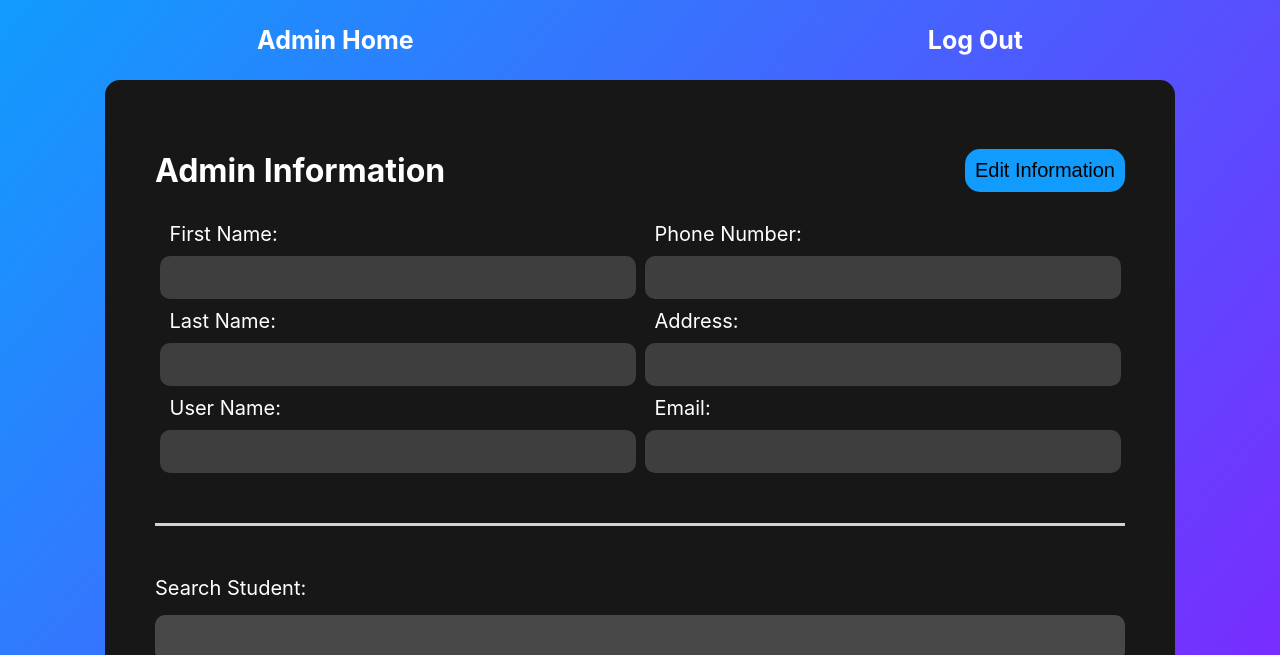
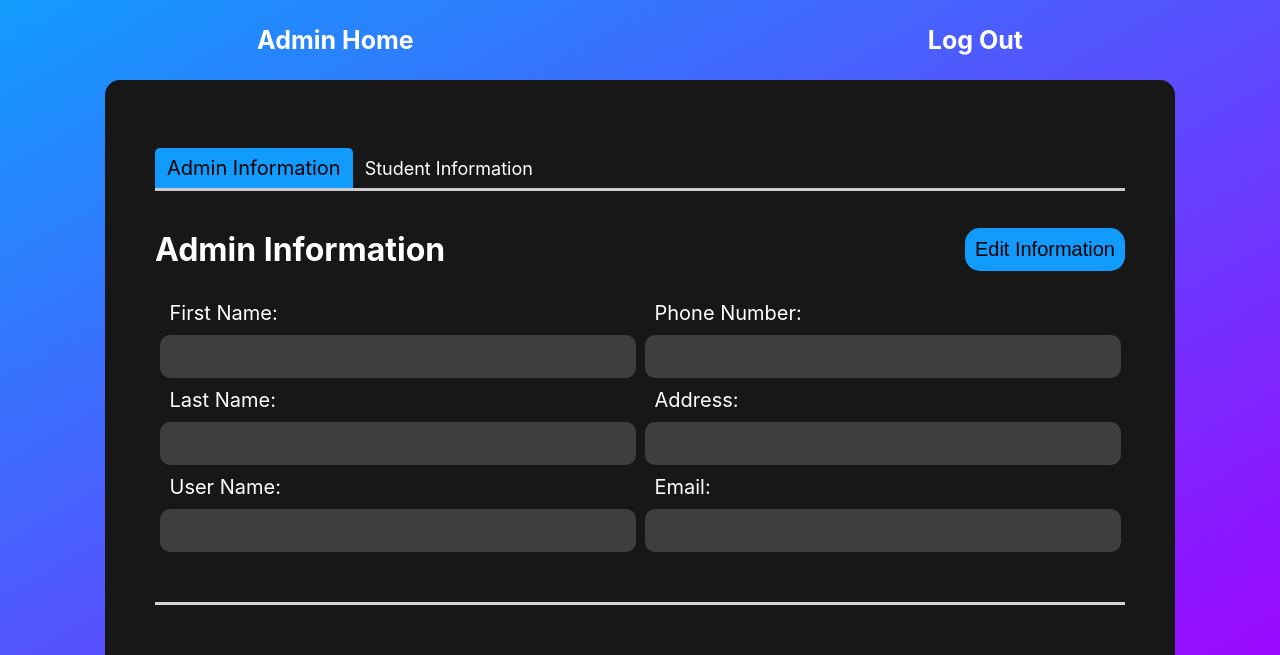
Before and after one commit to keltonlee7536/capstoneII, a React app in the folder client/: page /AdminPage in a window 1280 px wide. Shown: the top 655 px of the page. Built offline with nearby package versions, Linux system fonts and the light colour scheme.

Commit message:
working tabs for admin page

```diff
--- a/client/src/AdminPage.js
+++ b/client/src/AdminPage.js
@@ -2,6 +2,7 @@ import React from "react";
 import './css/style.css';
 import { Link } from "react-router-dom";
 import CourseModel from "./CourseModel";
+import Tabs from './components/Tabs';
 
 function CreateAdminPage() {
     return(
@@ -11,6 +12,8 @@ function CreateAdminPage() {
                 <Link to={"/Login"}><h3>Log Out</h3></Link>
             </div>
             <div id="adminMain">
+            <Tabs>
+                <div label="Admin Information">
                     <div id="adminInfoHeader">
                         <h1>Admin Information</h1>
                         <button type="submit">Edit Information</button>
@@ -33,6 +36,9 @@ function CreateAdminPage() {
                             <input type="text"></input>
                         </div>
                     </div>
+                </div>
+                {/* /// */}
+                <div label="Student Information">
                     <div id="searchBar">
                         <label>Search Student:</label>
                         <input type="text"></input>
@@ -69,6 +75,8 @@ function CreateAdminPage() {
                         </div>
                     </div>
                 </div>
+            </Tabs>
+            </div>
         </div>
     )
 }
--- /dev/null
+++ b/client/src/components/Tab.js
@@ -0,0 +1,43 @@
+import React, { Component } from 'react';
+import PropTypes from 'prop-types';
+import '../css/style.css'
+
+class Tab extends Component {
+  static propTypes = {
+    activeTab: PropTypes.string.isRequired,
+    label: PropTypes.string.isRequired,
+    onClick: PropTypes.func.isRequired,
+  };
+
+  onClick = () => {
+    const { label, onClick } = this.props;
+    onClick(label);
+  }
+
+  render() {
+    const {
+      onClick,
+      props: {
+        activeTab,
+        label,
+      },
+    } = this;
+
+    let className = 'tab-list-item';
+
+    if (activeTab === label) {
+      className += ' tab-list-active';
+    }
+
+    return (
+      <li
+        className={className}
+        onClick={onClick}
+      >
+        {label}
+      </li>
+    );
+  }
+}
+
+export default Tab;
--- /dev/null
+++ b/client/src/components/Tabs.js
@@ -0,0 +1,59 @@
+import React, { Component } from 'react';
+import PropTypes from 'prop-types';
+import Tab from './Tab';
+
+class Tabs extends Component {
+  static propTypes = {
+    children: PropTypes.instanceOf(Array).isRequired,
+  }
+
+  constructor(props) {
+    super(props);
+
+    this.state = {
+      activeTab: this.props.children[0].props.label,
+    };
+  }
+
+  onClickTabItem = (tab) => {
+    this.setState({ activeTab: tab });
+  }
+  render() {
+    const {
+      onClickTabItem,
+      props: {
+        children,
+      },
+      state: {
+        activeTab,
+      }
+    } = this;
+
+    return (
+      <div className="tabs">
+        <ol className="tab-list">
+          {children.map((child) => {
+            const { label } = child.props;
+
+            return (
+              <Tab
+                activeTab={activeTab}
+                key={label}
+                label={label}
+                onClick={onClickTabItem}
+              />
+            );
+          })}
+        </ol>
+        <div className="tab-content">
+          {children.map((child) => {
+            if (child.props.label !== activeTab) return undefined;
+            return child.props.children;
+          })}
+        </div>
+      </div>
+    );
+  }
+}
+
+export default Tabs;
--- a/client/src/scss/style.scss
+++ b/client/src/scss/style.scss
@@ -495,3 +495,29 @@ a{
         }
     }
 }
+.tab-list {
+    border-bottom: 3px solid #ccc;
+    padding-left: 0;
+    padding-bottom: 1px;
+    font-size: 18px;
+  }
+
+  .tab-list-item {
+    display: inline-block;
+    list-style: none;
+    margin-bottom: -1px;
+    padding: 0.5rem 0.75rem;
+    cursor:pointer;
+  }
+  .tab-list-item:hover {
+   opacity: 80%;
+  }
+
+  .tab-list-active {
+    background-color: #119CFD;
+    color: black;
+    border-width: 1px 1px 0 1px;
+    border-top-left-radius: 5px;
+    border-top-right-radius: 5px;
+    font-size: 20px;
+  }
```
Also changed, not shown: client/src/css/style.css, 1 other file. Lines whose indentation alone changed are shown as unchanged.
